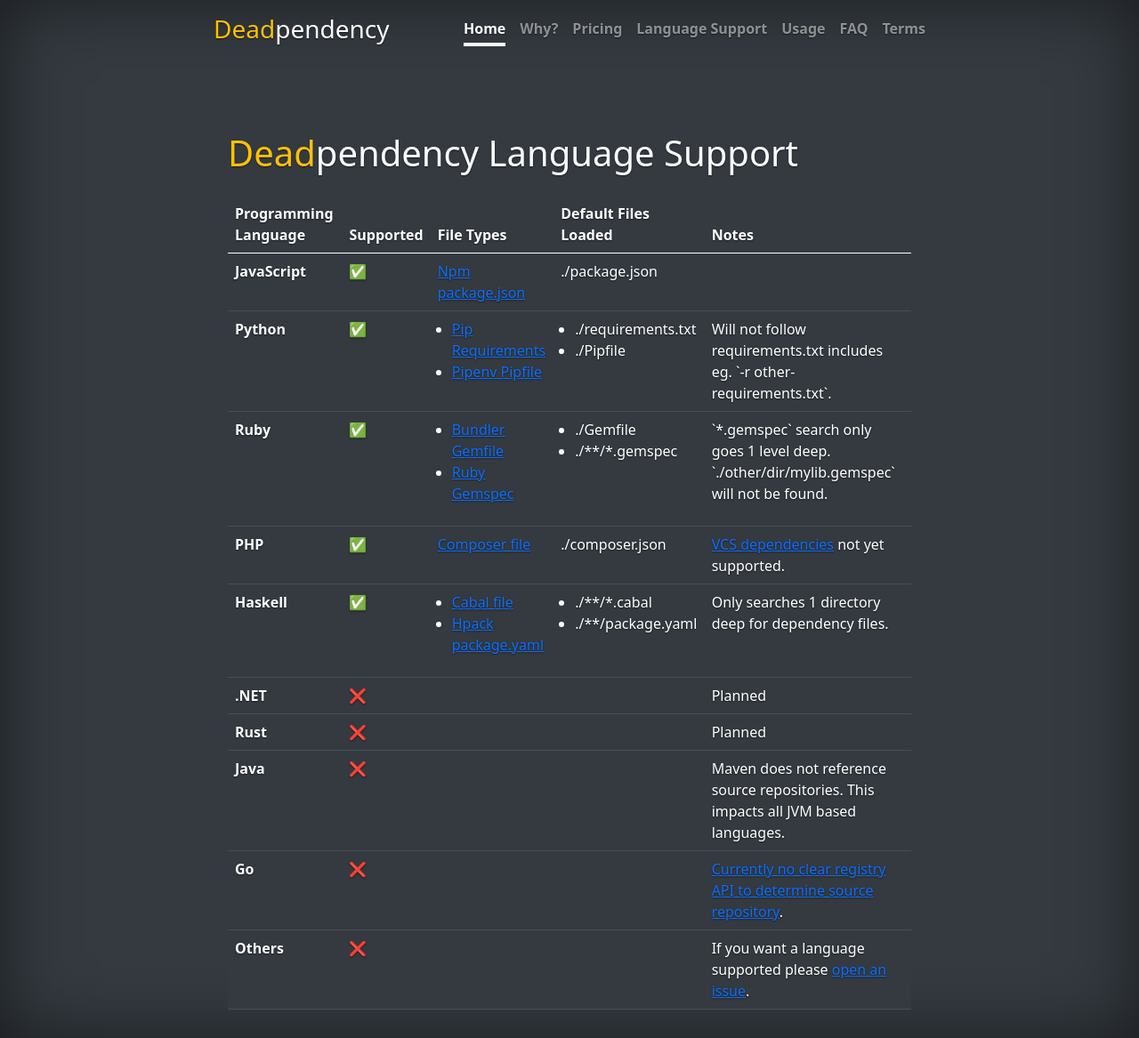
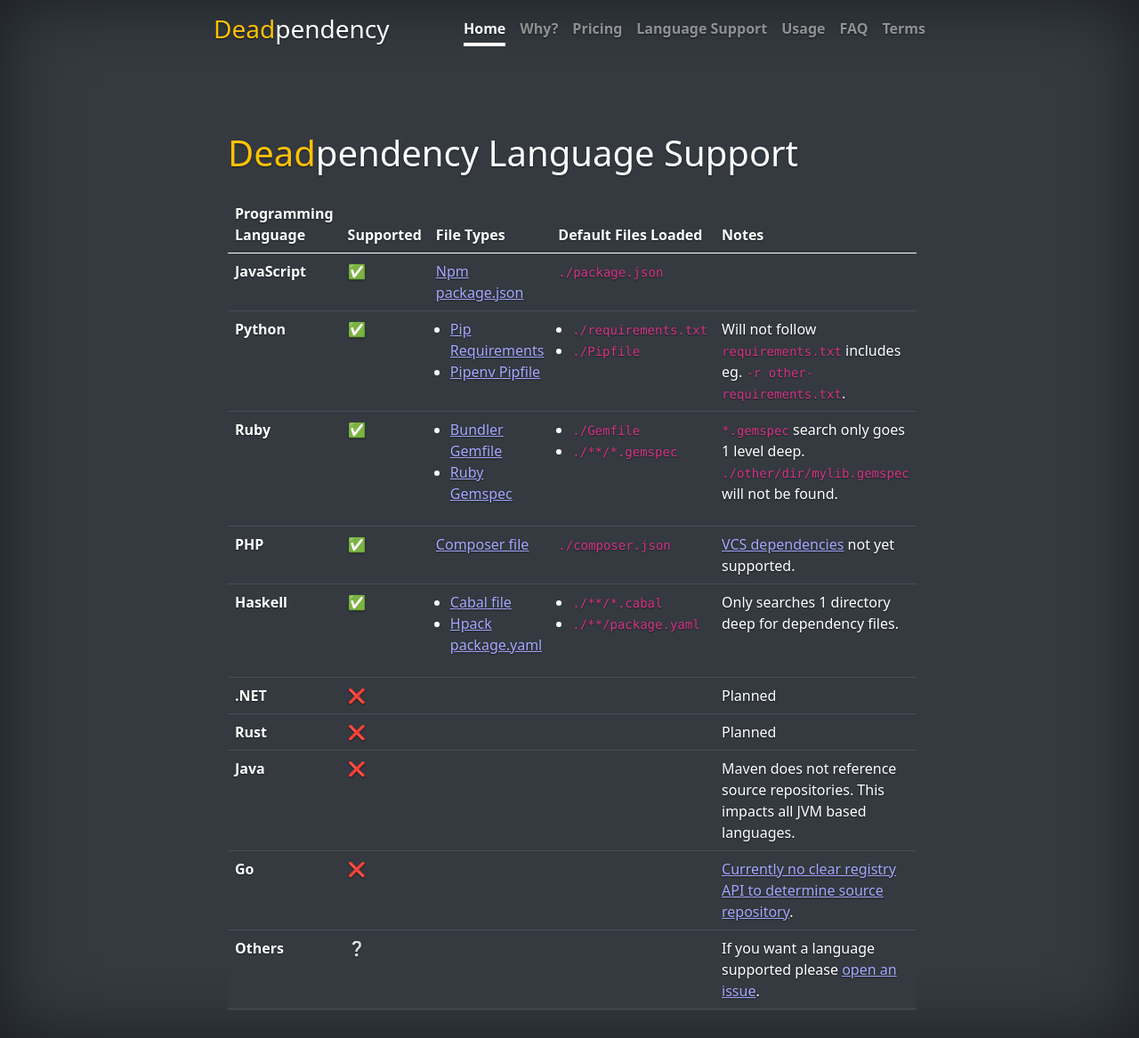
Before and after one commit to deadpendency/deadpendency.github.io, a Jekyll site: the page built from language-support.html, in a window 1280 px wide. Shown: the whole page at 89% size. Built offline with Jekyll 4.4.1, drawn with Linux system fonts in a browser that asks for light colours; nearby versions of some CDN libraries.

Commit message:
Language support done

```diff
--- a/_sass/global.scss
+++ b/_sass/global.scss
@@ -74,6 +74,10 @@
   -ms-transform: scaleY(-1);
 }
 
+a {
+  color: #a8a8ff;
+}
+
 // Home
 
 .how-it-works {
--- a/language-support.html
+++ b/language-support.html
@@ -22,7 +22,7 @@
       <th scope="row">JavaScript</td>
       <td>✅</td>
       <td><a href="https://docs.npmjs.com/files/package.json" target="_blank">Npm package.json</a></td>
-      <td>./package.json</td>
+      <td><code>./package.json</code></td>
       <td></td>
     </tr>
     <tr>
@@ -36,11 +36,11 @@
       </td>
       <td>
         <ul>
-          <li>./requirements.txt</li>
-          <li>./Pipfile</li>
+          <li><code>./requirements.txt</code></li>
+          <li><code>./Pipfile</code></li>
         </ul>
       </td>
-      <td>Will not follow requirements.txt includes eg. `-r other-requirements.txt`.</td>
+      <td>Will not follow <code>requirements.txt</code> includes eg. <code>-r other-requirements.txt</code>.</td>
     </tr>
     <tr>
       <th scope="row">Ruby</td>
@@ -53,17 +53,17 @@
       </td>
       <td>
         <ul>
-          <li>./Gemfile</li>
-          <li>./**/*.gemspec</li>
+          <li><code>./Gemfile</code></li>
+          <li><code>./**/*.gemspec</code></li>
         </ul>
       </td>
-      <td>`*.gemspec` search only goes 1 level deep. `./other/dir/mylib.gemspec` will not be found.</td>
+      <td><code>*.gemspec</code> search only goes 1 level deep. <code>./other/dir/mylib.gemspec</code> will not be found.</td>
     </tr>
     <tr>
       <th scope="row">PHP</td>
       <td>✅</td>
       <td><a href="https://getcomposer.org/doc/01-basic-usage.md#composer-json-project-setup" target="_blank">Composer file</a></td>
-      <td>./composer.json</td>
+      <td><code>./composer.json</code></td>
       <td><a href="https://getcomposer.org/doc/05-repositories.md#vcs" target="_blank">VCS dependencies</a> not yet supported.</td>
     </tr>
     <tr>
@@ -77,8 +77,8 @@
       </td>
       <td>
         <ul>
-          <li>./**/*.cabal</li>
-          <li>./**/package.yaml</li>
+          <li><code>./**/*.cabal</code></li>
+          <li><code>./**/package.yaml</code></li>
         </ul>
       </td>
       <td>Only searches 1 directory deep for dependency files.</td>
@@ -113,7 +113,7 @@
     </tr>
     <tr>
       <th scope="row">Others</td>
-      <td>❌</td>
+      <td>❔</td>
       <td></td>
       <td></td>
       <td>If you want a language supported please <a href="" target="_blank">open an issue</a>.</td>
```
